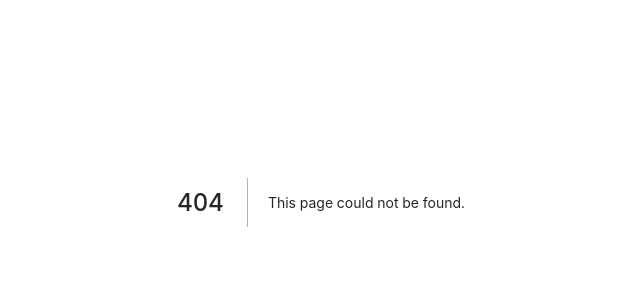
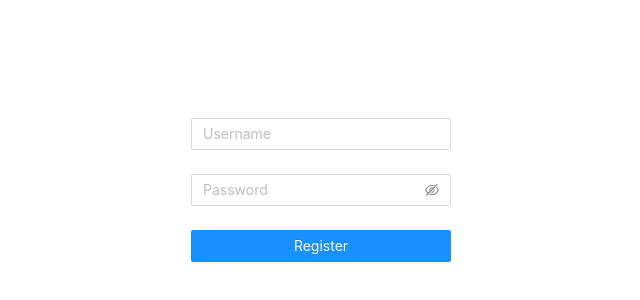
Before and after one commit to MongkhonSa/expenses-tracking-web, a Next.js app: page /register in a window 1280 px wide. Before the commit this address had no page. Shown: the part 198-498 px from the top of the page, without its empty margins (319-959 px from the left). Built offline with nearby package versions, Linux system fonts and the light colour scheme.

Commit message:
add register page

```diff
--- /dev/null
+++ b/interface/transaction.ts
@@ -0,0 +1,6 @@
+export type Transaction = {
+  type: string;
+  categoryName: string;
+  amount: number;
+  image?: string;
+};
--- a/pages/api/login.ts
+++ b/pages/api/register.ts
@@ -1,8 +1,8 @@
 // Next.js API route support: https://nextjs.org/docs/api-routes/introduction
 import type { NextApiRequest, NextApiResponse } from "next";
 import { ErrorType } from "../../interface/error-type";
-import { LoginOutput } from "../../interface/Login";
-import { loginService } from "../../service";
+import { LoginOutput } from "../../interface/login";
+import { registerService } from "../../service";
 import errorParser from "../../utils/error-parser";
 
 export default async function handler(
@@ -10,8 +10,8 @@ export default async function handler(
   res: NextApiResponse<LoginOutput | ErrorType>
 ) {
   try {
-    const response = await loginService(req.body);
-    res.status(200).json(response);
+    await registerService(req.body);
+    res.status(201).end();
   } catch (err) {
     const parseError = errorParser(err);
     return res.status(parseError.status).send(parseError);
--- /dev/null
+++ b/pages/register.tsx
@@ -0,0 +1,40 @@
+import { Alert, Col, ColProps, Row, RowProps } from "antd";
+import type { NextPage } from "next";
+import { useRouter } from "next/router";
+import styled from "styled-components";
+import Register from "../components/Login";
+import internalAxiosInstance from "../constant/internalAxiosInstance";
+import { LoginInput, LoginOutput } from "../interface/login";
+
+const RegisterCol: React.FunctionComponent<ColProps> = styled(Col)`
+  display: flex;
+`;
+const RegisterContainer: React.FunctionComponent<RowProps> = styled(Row)`
+  justify-content: center;
+  height: 100vh;
+`;
+
+const RegisterPage: NextPage = () => {
+  const router = useRouter();
+  const onSubmit = (value: LoginInput) => {
+    internalAxiosInstance
+      .post("/register", value)
+      .then(() => {
+        alert("Register success!");
+        router.push("/login");
+      })
+      .catch(() => {
+        alert("Duplicated User");
+      });
+  };
+
+  return (
+    <RegisterContainer>
+      <RegisterCol>
+        <Register onSubmit={onSubmit} submitText="Register" />
+      </RegisterCol>
+    </RegisterContainer>
+  );
+};
+
+export default RegisterPage;
```
Also changed, not shown: pages/login.tsx (+7 -4 lines).
